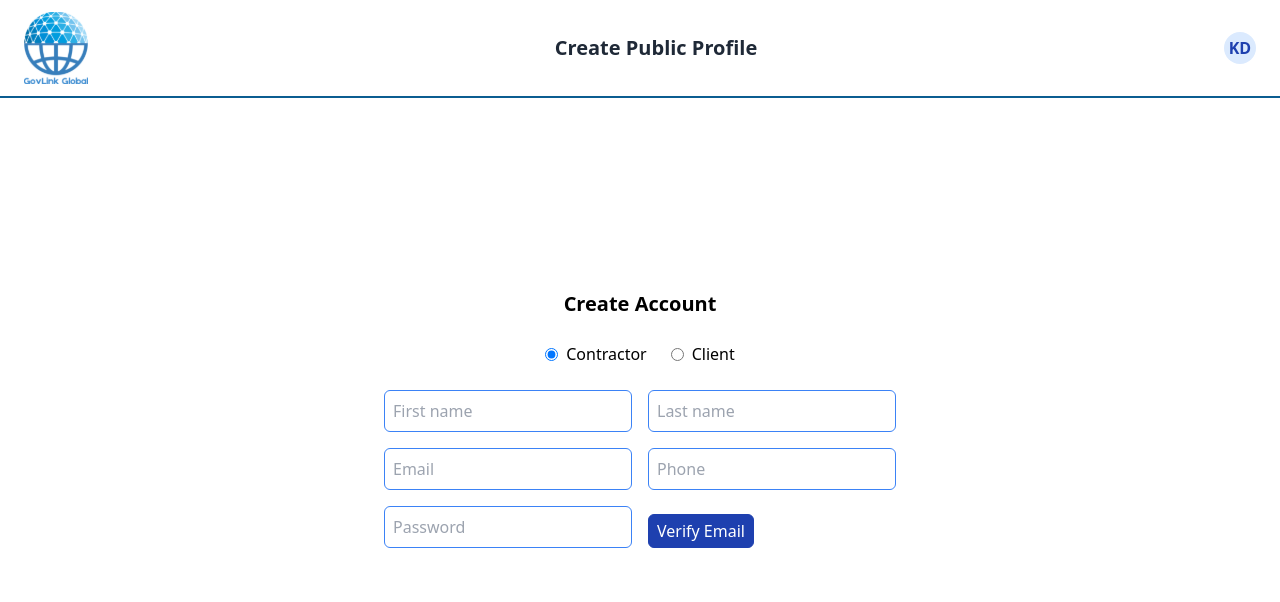
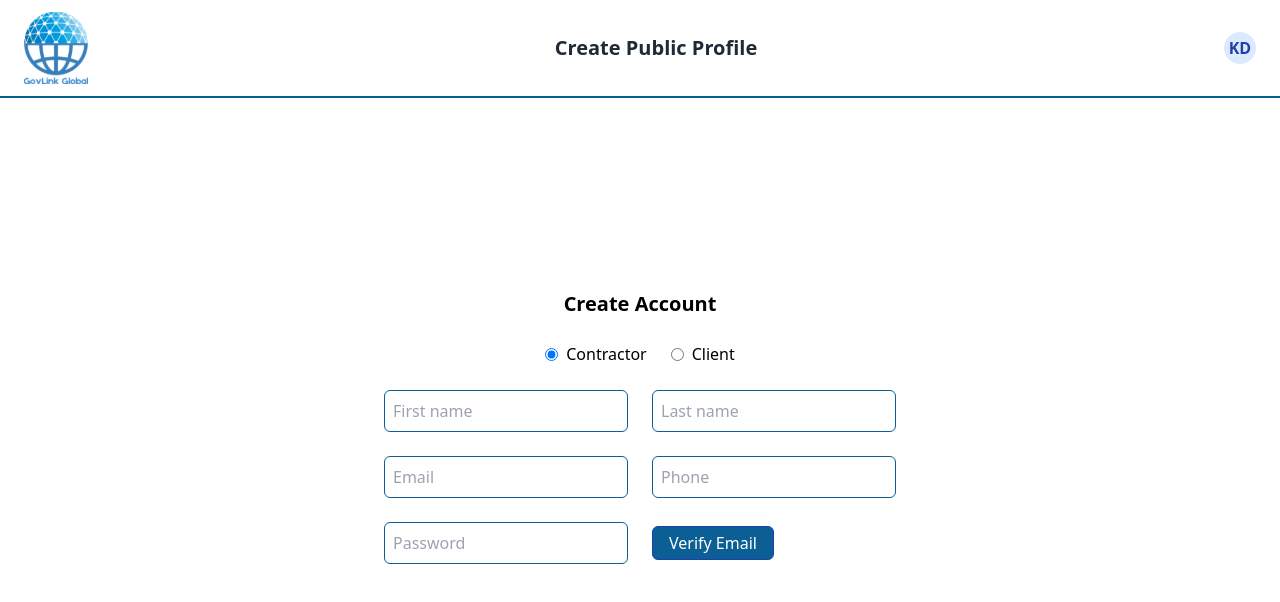
Before and after one commit to codemon0486/jobsite, a React (Vite) app: page /register in a window 1280 px wide. Shown: the top 602 px of the page. Built offline with nearby package versions, Linux system fonts and the light colour scheme.

Commit message:
email verificatin

```diff
--- a/src/App.jsx
+++ b/src/App.jsx
@@ -1,26 +1,14 @@
-import { BrowserRouter as Router, Routes, Route } from "react-router-dom";
-import CreatePublicProfilePage from "./pages/profile/CreatePublicProfilePage";
-import PublicProfile from "./pages/profile/PublicProfile";
-import CreateBusinessProfilePage from "./pages/profile/CreateBusinessProfilePage";
-import Register from "./pages/auth/Register";
-import Login from "./pages/auth/Login";
+import React from "react";
+import { BrowserRouter as Router } from "react-router-dom";
 import Header from "./components/Header";
+import AppRoutes from "./routes/AppRoutes";
 
 export default function App() {
   return (
     <>
       <Header />
       <Router>
-        <Routes>
-          <Route path="/" element={<CreatePublicProfilePage />} />
-          <Route path="/public_profile" element={<PublicProfile />} />
-          <Route
-            path="/business_profile"
-            element={<CreateBusinessProfilePage />}
-          />
-          <Route path="/register" element={<Register />} />
-          <Route path="/login" element={<Login />} />
-        </Routes>
+        <AppRoutes />
       </Router>
     </>
   );
--- a/src/components/SearchBoxWithTags.jsx
+++ b/src/components/SearchBoxWithTags.jsx
@@ -20,7 +20,7 @@ const SearchBoxWithTags = ({ placeholder, tags, setTags, className = "" }) => {
         type="text"
         placeholder={placeholder}
         onChange={(e) => setInput(e.target.value)}
-        className={`border border-blue-500 p-2 rounded-md w-full ${className}`}
+        className={`border border-[#0B5F94] p-2 rounded-md w-full ${className}`}
       />
       <div className="flex flex-wrap gap-2">
         {tags.map((tag, idx) => (
--- a/src/components/SelectBox.jsx
+++ b/src/components/SelectBox.jsx
@@ -4,7 +4,7 @@ const SelectBox = ({ options, value, onChange, className = "", ...props }) => (
   <select
     value={value}
     onChange={onChange}
-    className={`border border-blue-500 p-2 rounded-md w-full ${className}`}
+    className={`border border-[#0B5F94] p-2 rounded-md w-full ${className}`}
     {...props}
   >
     {options.map((opt, idx) => (
--- a/src/components/Textbox.jsx
+++ b/src/components/Textbox.jsx
@@ -4,6 +4,7 @@ const Textbox = ({
   placeholder,
   value,
   onChange,
+  formData,
   type = "text",
   className = "",
   ...props
@@ -12,8 +13,8 @@ const Textbox = ({
     type={type}
     placeholder={placeholder}
     value={value}
-    onChange={onChange}
-    className={`border border-blue-500 p-2 rounded-md w-full ${className}`}
+    onChange={(e) => onChange({ ...formData, [e.target.name]: e.target.value })}
+    className={`border border-[#0B5F94] p-2 rounded-md w-full ${className}`}
     {...props}
   />
 );
--- /dev/null
+++ b/src/pages/auth/EmailVerification.jsx
@@ -0,0 +1,69 @@
+import { useState } from "react";
+import { useLocation } from "react-router-dom";
+import Textbox from "../../components/Textbox";
+import Button from "../../components/Button";
+import { verifyEmailCode, resendVerificationCode } from "../../utils/apiUtils";
+
+export default function EmailVerification() {
+  const location = useLocation();
+  const email = location.state?.email || "";
+  const phone = location.state?.phone || "";
+
+  console.log("Email:", email);
+  console.log("Phone:", phone);
+
+  const [verificationCode, setVerificationCode] = useState("");
+
+  const handleVerifyCode = async () => {
+    try {
+      const response = await verifyEmailCode(verificationCode, email);
+      alert("Email verified successfully!");
+      // Redirect to another page or perform further actions
+    } catch (error) {
+      alert("Invalid verification code. Please try again.");
+    }
+  };
+
+  const handleResendCode = async () => {
+    try {
+      await resendVerificationCode(email);
+      alert("Verification code resent! Please check your inbox.");
+    } catch (error) {
+      alert("Failed to resend verification code. Please try again.");
+    }
+  };
+
+  return (
+    <div className="flex items-center justify-center mt-40 bg-white">
+      <div className="w-full max-w-md p-8 space-y-6">
+        <h2 className="text-center text-xl font-semibold">Verify Your Email</h2>
+        <h1 className="text-lg text-center">
+          Enter the verification code sent to your email
+        </h1>
+        <div className="flex flex-col w-2/3 gap-6 mx-auto">
+          <Textbox
+            placeholder="Verification Code"
+            value={verificationCode}
+            onChange={(e) => setVerificationCode(e.target.value)}
+          />
+          <div className="text-center">
+            Didn't get a code?{" "}
+            <label
+              className="text-blue-500 cursor-pointer"
+              onClick={handleResendCode}
+            >
+              Resend
+            </label>
+          </div>
+          <div className="flex items-center mx-auto">
+            <Button
+              title="Verify"
+              className="bg-[#0B5F94] text-white !px-4"
+              onClick={handleVerifyCode}
+            />
+          </div>
+        </div>
+      </div>
+    </div>
+  );
+}
--- a/src/pages/auth/Login.jsx
+++ b/src/pages/auth/Login.jsx
@@ -1,10 +1,8 @@
-import { useState } from "react";
+import React from "react";
 import Textbox from "../../components/Textbox";
 import Button from "../../components/Button";
 
 export default function Login() {
-  const [role, setRole] = useState("Contractor");
-
   return (
     <div className="flex items-center justify-center mt-40 bg-white">
       <div className="w-full max-w-md p-8 space-y-6">
--- a/src/pages/auth/Register.jsx
+++ b/src/pages/auth/Register.jsx
@@ -1,16 +1,37 @@
 import { useState } from "react";
+import { useNavigate } from "react-router-dom";
 import Textbox from "../../components/Textbox";
 import Button from "../../components/Button";
+import { sendVerificationEmail } from "../../utils/apiUtils";
 
 export default function Register() {
   const [role, setRole] = useState("Contractor");
+  const [formData, setFormData] = useState({
+    firstName: "",
+    lastName: "",
+    email: "",
+    phone: "",
+    password: "",
+  });
+
+  const navigate = useNavigate(); // Initialize the navigate function
+
+  const handleVerifyEmail = async () => {
+    try {
+      const data = await sendVerificationEmail(formData, role);
+      alert("Email verification sent! Please check your inbox.");
+    } catch (error) {
+      navigate("/email_verification", {
+        state: { email: formData.email, phone: formData.phone },
+      }); // Redirect to email verification page
+      // alert("An error occurred while sending the verification email.");
+    }
+  };
 
   return (
     <div className="flex items-center justify-center mt-40 bg-white">
       <div className="w-full max-w-xl p-8 space-y-6">
         <h2 className="text-center text-xl font-semibold">Create Account</h2>
-
-        {/* Role Selector */}
         <div className="flex justify-center gap-6">
           <label className="flex items-center gap-2">
             <input
@@ -33,16 +54,48 @@ export default function Register() {
             Client
           </label>
         </div>
-
-        {/* Form Grid */}
-        <div className="grid grid-cols-1 md:grid-cols-2 gap-4">
-          <Textbox placeholder="First name" />
-          <Textbox placeholder="Last name" />
-          <Textbox placeholder="Email" />
-          <Textbox placeholder="Phone" />
-          <Textbox placeholder="Password" type="password" />
-          <div className="flex items-end">
-            <Button title="Verify Email" className="bg-blue-800 text-white" />
+        <div className="grid grid-cols-1 md:grid-cols-2 gap-6">
+          <Textbox
+            placeholder="First name"
+            name="firstName"
+            onChange={setFormData}
+            value={formData.firstName}
+            formData={formData}
+          />
+          <Textbox
+            placeholder="Last name"
+            name="lastName"
+            onChange={setFormData}
+            value={formData.lastName}
+            formData={formData}
+          />
+          <Textbox
+            placeholder="Email"
+            name="email"
+            onChange={setFormData}
+            value={formData.email}
+            formData={formData}
+          />
+          <Textbox
+            placeholder="Phone"
+            name="phone"
+            onChange={setFormData}
+            value={formData.phone}
+            formData={formData}
+          />
+          <Textbox
+            placeholder="Password"
+            type="password"
+            name="password"
+            value={formData.password}
+            onChange={setFormData}
+            formData={formData}
+          />
+          <div className="flex items-center w-max" onClick={handleVerifyEmail}>
+            <Button
+              title="Verify Email"
+              className="bg-[#0B5F94] text-white !px-4"
+            />
           </div>
         </div>
       </div>
--- /dev/null
+++ b/src/routes/AppRoutes.jsx
@@ -0,0 +1,23 @@
+import React from "react";
+import { Routes, Route } from "react-router-dom";
+import CreatePublicProfilePage from "../pages/profile/CreatePublicProfilePage";
+import PublicProfile from "../pages/profile/PublicProfile";
+import CreateBusinessProfilePage from "../pages/profile/CreateBusinessProfilePage";
+import Register from "../pages/auth/Register";
+import Login from "../pages/auth/Login";
+import EmailVerification from "../pages/auth/EmailVerification";
+
+const AppRoutes = () => {
+  return (
+    <Routes>
+      <Route path="/" element={<CreatePublicProfilePage />} />
+      <Route path="/public_profile" element={<PublicProfile />} />
+      <Route path="/business_profile" element={<CreateBusinessProfilePage />} />
+      <Route path="/register" element={<Register />} />
+      <Route path="/login" element={<Login />} />
+      <Route path="/email_verification" element={<EmailVerification />} />
+    </Routes>
+  );
+};
+
+export default AppRoutes;
--- /dev/null
+++ b/src/utils/apiUtils.js
@@ -0,0 +1,72 @@
+export const sendVerificationEmail = async (formData, role) => {
+  try {
+    const response = await fetch(
+      "https://freelancer-backend-production-9e6b.up.railway.app/api/auth/register",
+      {
+        method: "POST",
+        headers: {
+          "Content-Type": "application/json",
+        },
+        body: JSON.stringify({ ...formData, role }),
+      }
+    );
+    if (!response.ok) {
+      throw new Error("Failed to send verification email.");
+    }
+    const data = await response.json();
+    return data; // Return the response data if needed
+  } catch (error) {
+    console.error("Error:", error);
+    throw error; // Re-throw the error to handle it in the component
+  }
+};
+
+export const verifyEmailCode = async (code, email) => {
+  try {
+    const response = await fetch(
+      "https://freelancer-backend-production-9e6b.up.railway.app/api/auth/verify-email",
+      {
+        method: "POST",
+        headers: {
+          "Content-Type": "application/json",
+        },
+        body: JSON.stringify({ code, email }),
+      }
+    );
+
+    if (!response.ok) {
+      throw new Error("Invalid verification code.");
+    }
+
+    const data = await response.json();
+    return data; // Return the response data if needed
+  } catch (error) {
+    console.error("Error verifying code:", error);
+    throw error;
+  }
+};
+
+export const resendVerificationCode = async (email) => {
+  try {
+    const response = await fetch(
+      "https://freelancer-backend-production-9e6b.up.railway.app/api/auth/verify-email",
+      {
+        method: "POST",
+        headers: {
+          "Content-Type": "application/json",
+        },
+        body: JSON.stringify({ email }),
+      }
+    );
+
+    if (!response.ok) {
+      throw new Error("Failed to resend verification code.");
+    }
+
+    const data = await response.json();
+    return data; // Return the response data if needed
+  } catch (error) {
+    console.error("Error resending code:", error);
+    throw error;
+  }
+};
```
